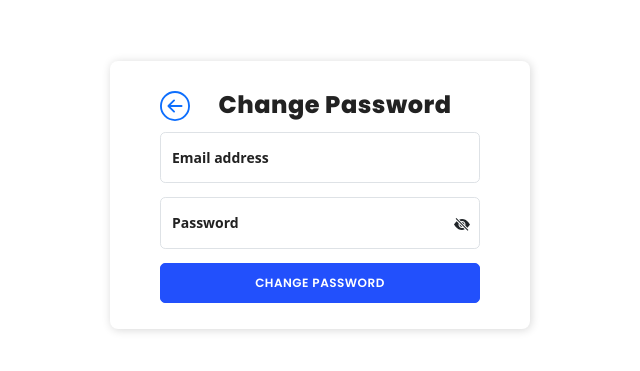
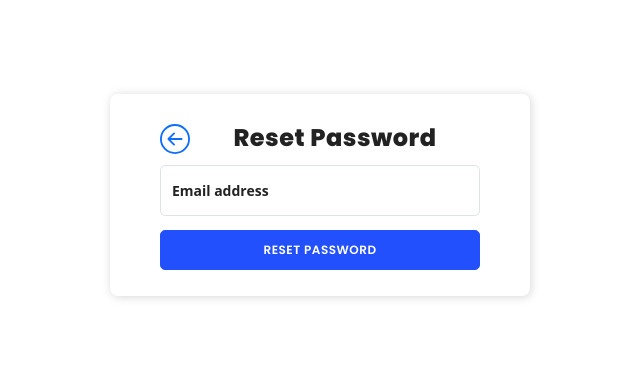
Before and after one commit to manumaanowais/react-restaurant, a React (Create React App) app: page /forgotpassword in a window 1280 px wide. Shown: the part 205-576 px from the top of the page, without its empty margins (320-960 px from the left). Built offline with nearby package versions, Linux system fonts and the light colour scheme.

Commit message:
Added forgot password & removed lint error

```diff
--- a/src/ForgotPassword.js
+++ b/src/ForgotPassword.js
@@ -1,67 +1,69 @@
 
-import React, { useState } from "react";
+import React from "react";
 import { Link } from 'react-router-dom';
+import { auth } from "./firebase";
+import { sendPasswordResetEmail } from "firebase/auth";
+import { useNavigate } from "react-router-dom";
+import Swal from 'sweetalert2';
 
 function ForgotPassword(props) {
+    let navigate = useNavigate();
 
-    const [showPassword, setShowPassword] = useState(false);
-    const [password, setPassword] = useState('');
+    const handleChangePassword = async (e) => {
+        e.preventDefault();
+        const emailValue = e.target.email.value;
 
-    const handlePasswordChange = (e) => {
-        setPassword(e.target.value);
-    };
-
-    const togglePasswordVisibility = () => {
-        setShowPassword(!showPassword);
-    };
+        if (emailValue === null || emailValue === '') {
+            Swal.fire({
+                icon: 'error',
+                title: `Please Enter Email To Change Password`,
+                toast: true,
+                position: 'top-end',
+                showConfirmButton: false,
+                timer: 1500,
+                timerProgressBar: true,
+                didOpen: (toast) => {
+                    toast.addEventListener('mouseenter', Swal.stopTimer);
+                    toast.addEventListener('mouseleave', Swal.resumeTimer);
+                },
+            });
+        } else {
+            try {
+                sendPasswordResetEmail(auth, emailValue).then(data => {
+                    Swal.fire(
+                        'Mail Sent',
+                        'Follow the link send to your gmail to change password',
+                        'success'
+                      )
+                    navigate(`/`);
+                }).catch(err => {
+                    alert(err.code)
+                })
+            } catch (error) {
+                console.log(error)
+            }
+        }
+    }
 
     return (
         <div className="Auth-form-container">
-            <form className="Auth-form">
+            <form className="Auth-form" onSubmit={(e) => handleChangePassword(e)}>
                 <div className="Auth-form-content">
                     <div className="Auth-form-header">
-                        {/* For Testing only, after that change link to "/" */}
-                        <Link to="/order">
+                        <Link to="/">
                             <svg xmlns="http://www.w3.org/2000/svg" width="16" height="16" fill="currentColor" className="bi bi-arrow-left-circle" viewBox="0 0 16 16">
                                 <path fillRule="evenodd" d="M1 8a7 7 0 1 0 14 0A7 7 0 0 0 1 8zm15 0A8 8 0 1 1 0 8a8 8 0 0 1 16 0zm-4.5-.5a.5.5 0 0 1 0 1H5.707l2.147 2.146a.5.5 0 0 1-.708.708l-3-3a.5.5 0 0 1 0-.708l3-3a.5.5 0 1 1 .708.708L5.707 7.5H11.5z" />
                             </svg>
                         </Link>
-                        <h3 className="Auth-form-title">Change Password</h3><br />
+                        <h3 className="Auth-form-title">Reset Password</h3><br />
                     </div>
                     <div className="form-floating mb-3">
-                        <input type="email" className="form-control" id="floatingInput1" placeholder="name@example.com" />
+                        <input type="email" name="email" className="form-control" id="floatingInput1" placeholder="name@example.com" />
                         <label htmlFor="floatingInput1">Email address</label>
-                    </div>
-                    <div className="form-floating mb-3">
-                        <input
-                            type={showPassword ? 'text' : 'password'}
-                            className="form-control"
-                            id="floatingPassword1"
-                            placeholder="Password"
-                            value={password}
-                            onChange={handlePasswordChange}
-                        />
-                        <label htmlFor="floatingPassword1">Password</label>
-                        <span
-                            className={`password-toggle ${showPassword ? 'show' : ''}`}
-                            onClick={togglePasswordVisibility}
-                        >
-                            {showPassword ? (
-                                <svg xmlns="http://www.w3.org/2000/svg" width="16" height="16" fill="currentColor" className="bi bi-eye-fill" viewBox="0 0 16 16">
-                                    <path d="M10.5 8a2.5 2.5 0 1 1-5 0 2.5 2.5 0 0 1 5 0z" />
-                                    <path d="M0 8s3-5.5 8-5.5S16 8 16 8s-3 5.5-8 5.5S0 8 0 8zm8 3.5a3.5 3.5 0 1 0 0-7 3.5 3.5 0 0 0 0 7z" />
-                                </svg>
-                            ) : (
-                                <svg xmlns="http://www.w3.org/2000/svg" width="16" height="16" fill="currentColor" className="bi bi-eye-slash-fill" viewBox="0 0 16 16">
-                                    <path d="m10.79 12.912-1.614-1.615a3.5 3.5 0 0 1-4.474-4.474l-2.06-2.06C.938 6.278 0 8 0 8s3 5.5 8 5.5a7.029 7.029 0 0 0 2.79-.588zM5.21 3.088A7.028 7.028 0 0 1 8 2.5c5 0 8 5.5 8 5.5s-.939 1.721-2.641 3.238l-2.062-2.062a3.5 3.5 0 0 0-4.474-4.474L5.21 3.089z" />
-                                    <path d="M5.525 7.646a2.5 2.5 0 0 0 2.829 2.829l-2.83-2.829zm4.95.708-2.829-2.83a2.5 2.5 0 0 1 2.829 2.829zm3.171 6-12-12 .708-.708 12 12-.708.708z" />
-                                </svg>
-                            )}
-                        </span>
                     </div>
                     <div className="d-grid gap-2 mt-3">
                         <button type="submit" className="btn btn-primary">
-                            Change Password
+                            Reset Password
                         </button>
                     </div>
                 </div>
--- a/src/Header.css
+++ b/src/Header.css
@@ -55,6 +55,10 @@
     flex-direction: column;
 }
 
+.sign-out span {
+    width: max-content;
+}
+
 .sign-out button {
     margin-left: auto;
     padding: 6px !important;
@@ -81,13 +85,13 @@
         background-color: black;
         color: white !important;
         width: 0px;
-        height: calc(100vh - 150px);
+        height: calc(100vh - 120px);
         transition: all 0.2s ease-in;
         overflow: hidden;
     }
 
     .nav-elements.active {
-        width: 220px;
+        width: 230px;
     }
 
     .nav-elements ul {
@@ -112,6 +116,10 @@
         justify-content: space-between !important;
     }
 
+    .sign-out span {
+        width: auto;
+    }
+
     .sign-out button {
         margin: 5px 30px 5px 5px;
     }
--- a/src/Header.js
+++ b/src/Header.js
@@ -104,7 +104,7 @@ function Header() {
                                     <li className='sign-out'>
                                             {authUser ? (
                                                 <>
-                                                    <span>{`${authUser.email}`}</span>
+                                                    <span>{`${authUser.displayName}`}</span>
                                                     <button type="button" className="btn btn-danger" onClick={userSignOut}>Logout</button>
                                                 </>
                                             ) : (
--- a/src/firebase.js
+++ b/src/firebase.js
@@ -1,6 +1,5 @@
 // Import the functions you need from the SDKs you need
 import { initializeApp } from "firebase/app";
-import { getAnalytics } from "firebase/analytics";
 import { getAuth } from "firebase/auth";
 // TODO: Add SDKs for Firebase products that you want to use
 // https://firebase.google.com/docs/web/setup#available-libraries
@@ -20,7 +19,5 @@ const firebaseConfig = {
 // Initialize Firebase
 const app = initializeApp(firebaseConfig);
 
-const analytics = getAnalytics(app);
-
 // Initialize Firebase Authentication and get a reference to the service
 export const auth = getAuth(app);
```
Also changed, not shown: src/components/auth/Signup.jsx (+45 -10 lines).
